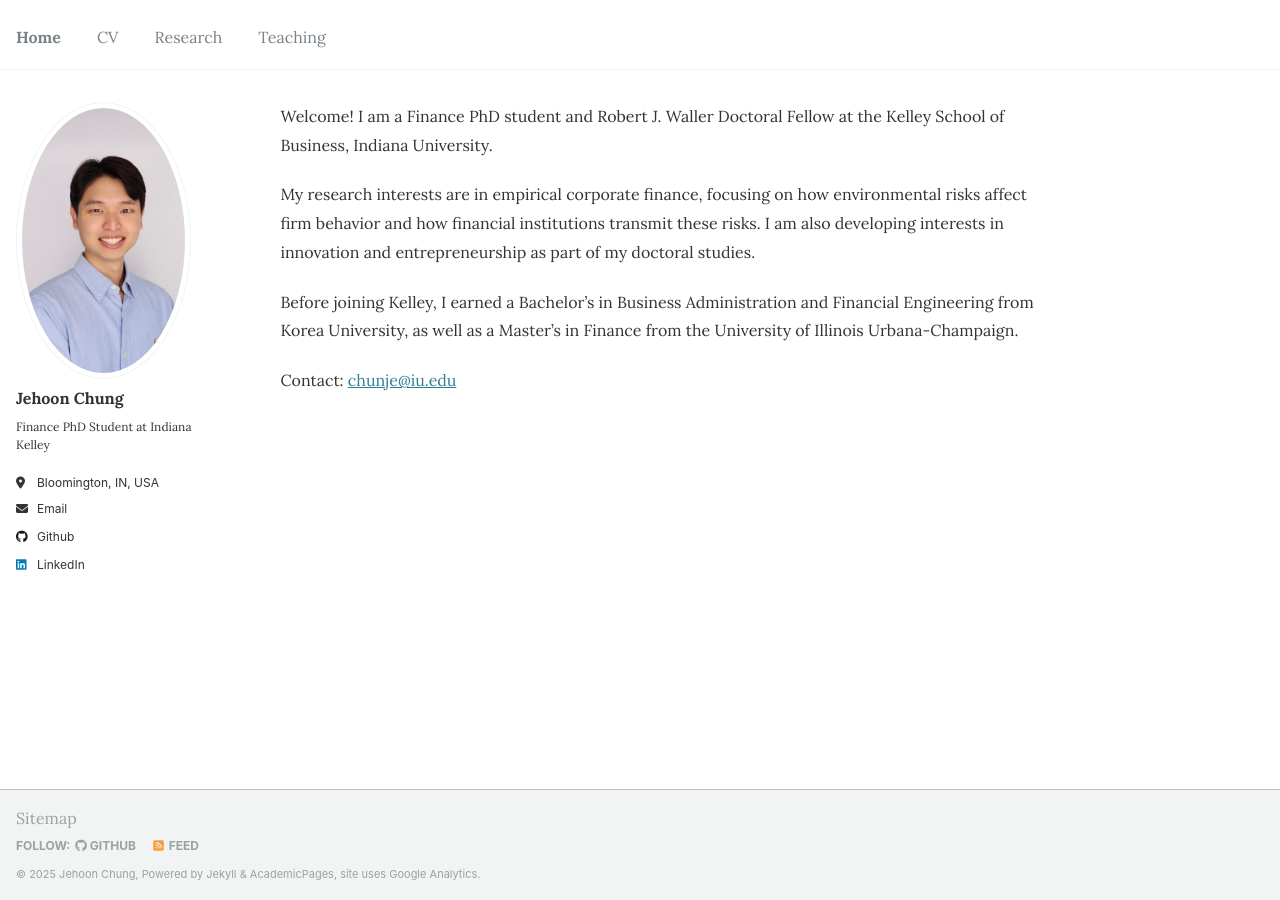
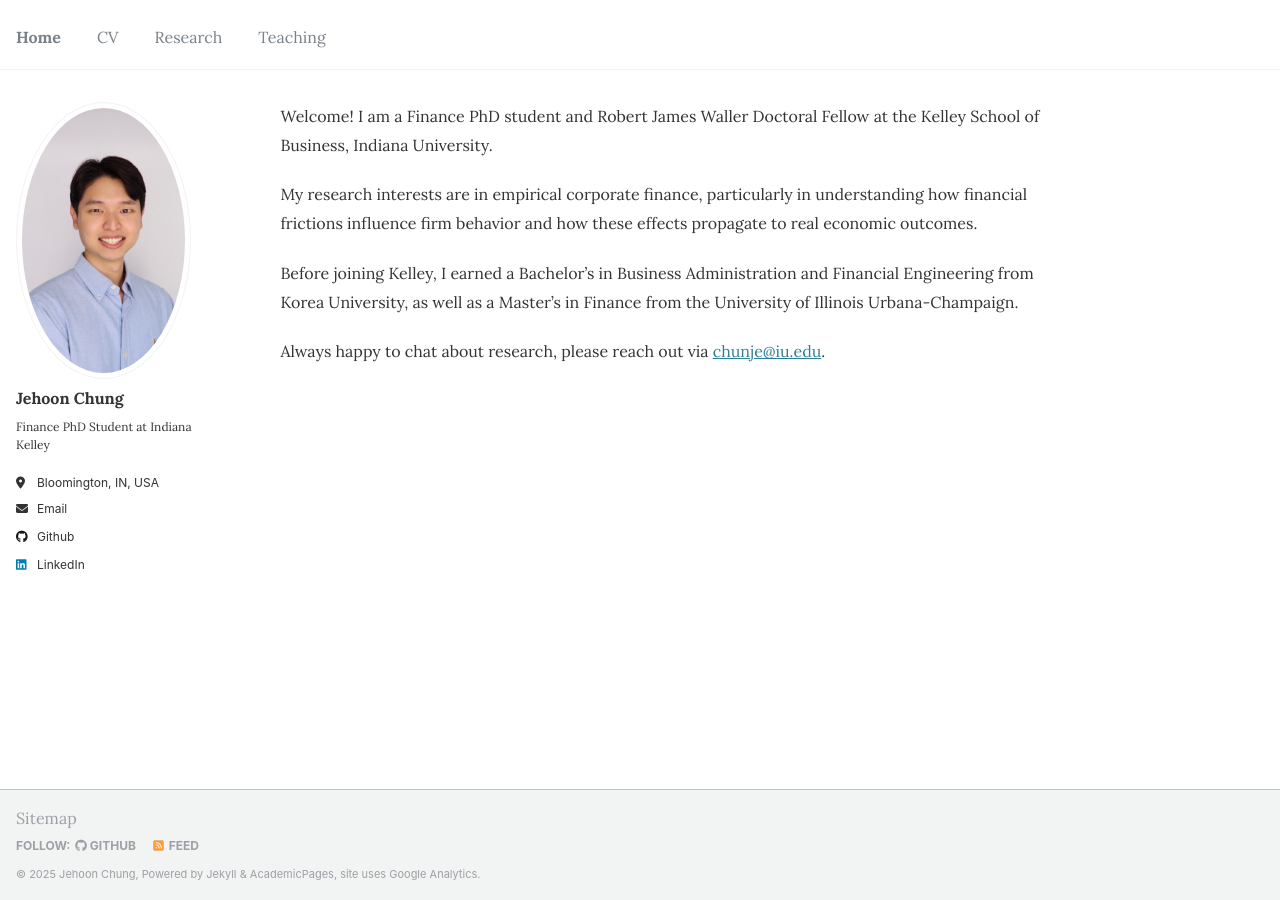
Before and after one commit to JehoonChung/jehoonchung.github.io, a Jekyll site: the page built from _pages/about.md, in a window 1280 px wide. Built offline with Jekyll 4.4.1, drawn with Linux system fonts in a browser that asks for light colours.

Commit message:
Update about.md

```diff
--- a/_pages/about.md
+++ b/_pages/about.md
@@ -7,10 +7,10 @@ redirect_from:
 ---
 
 
-Welcome! I am a Finance PhD student and Robert J. Waller Doctoral Fellow at the Kelley School of Business, Indiana University.
+Welcome! I am a Finance PhD student and Robert James Waller Doctoral Fellow at the Kelley School of Business, Indiana University.
 
-My research interests are in empirical corporate finance, focusing on how environmental risks affect firm behavior and how financial institutions transmit these risks. I am also developing interests in innovation and entrepreneurship as part of my doctoral studies.
+My research interests are in empirical corporate finance, particularly in understanding how financial frictions influence firm behavior and how these effects propagate to real economic outcomes.
 
 Before joining Kelley, I earned a Bachelor's in Business Administration and Financial Engineering from Korea University, as well as a Master’s in Finance from the University of Illinois Urbana-Champaign.
 
-Contact: <a href="mailto:chunje@iu.edu">chunje@iu.edu</a>
+Always happy to chat about research, please reach out via <a href="mailto:chunje@iu.edu">chunje@iu.edu</a>.
```
